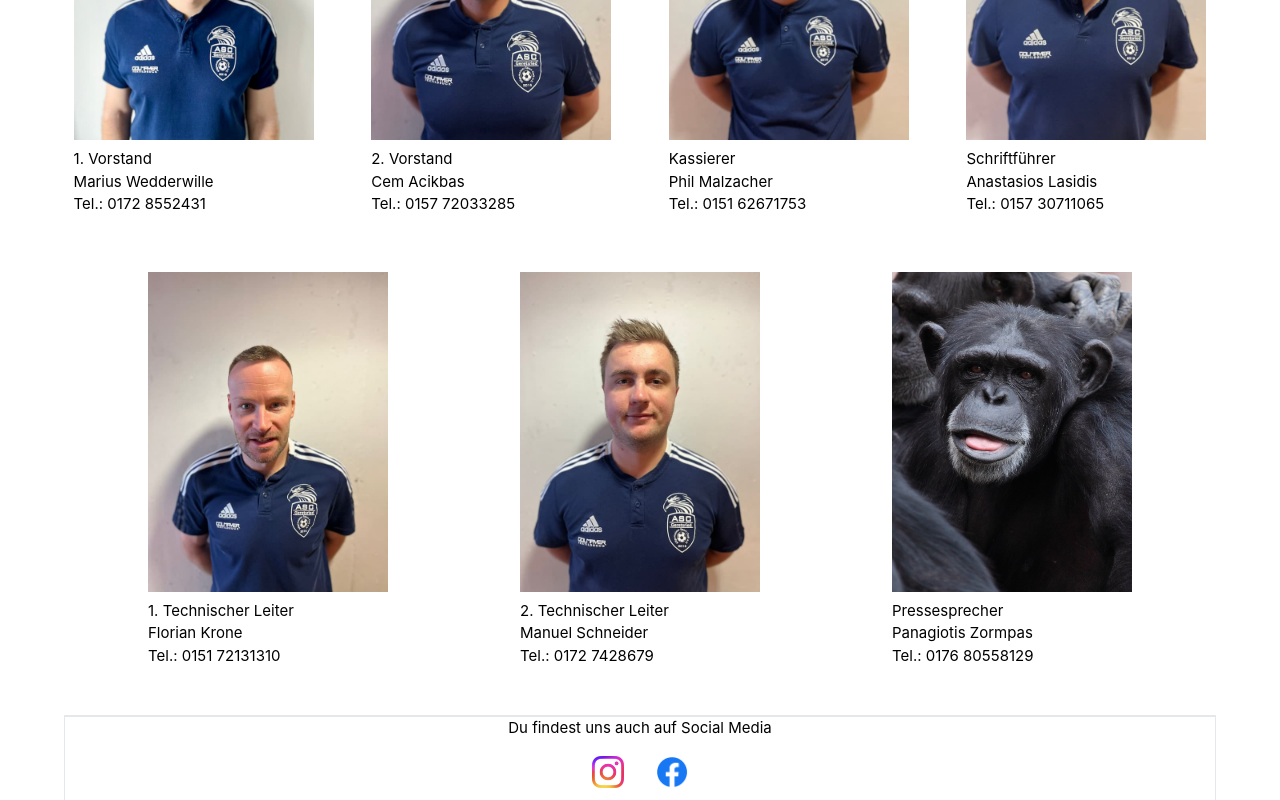
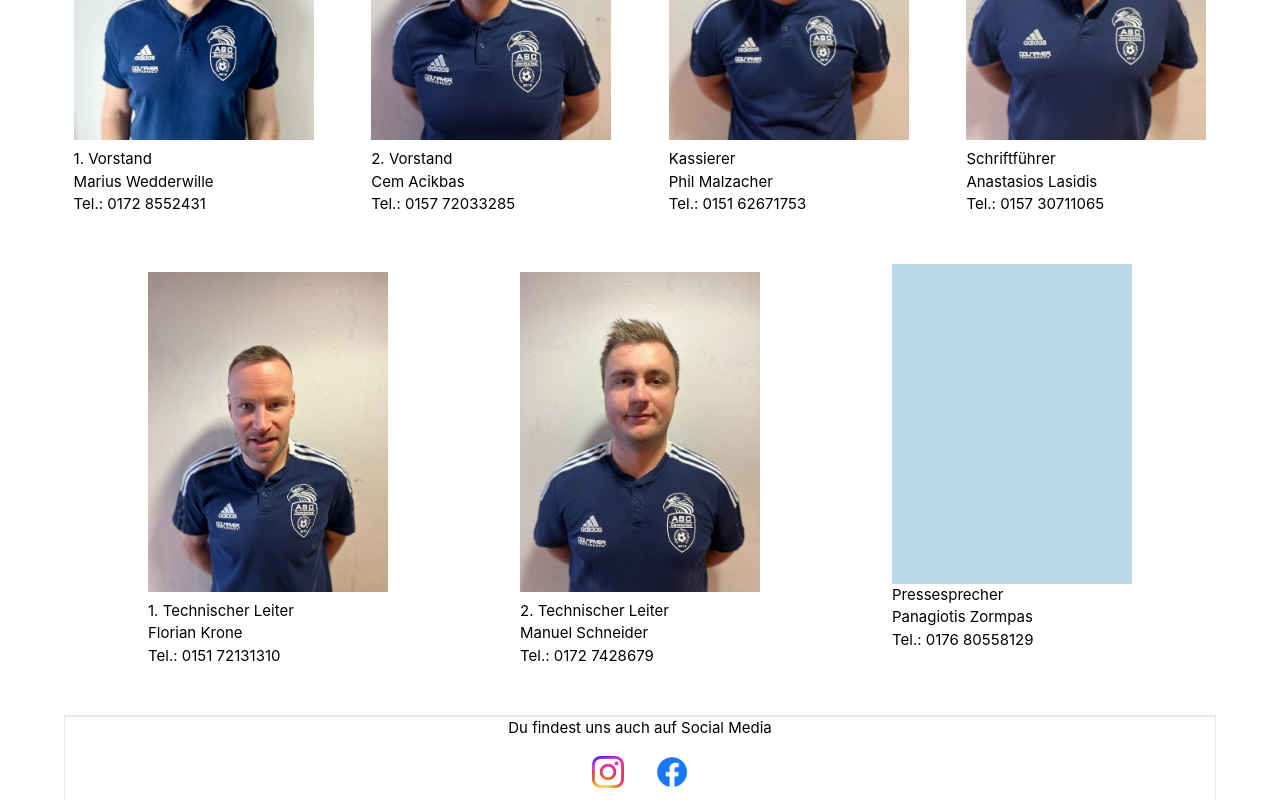
Before and after one commit to dscmari/asc-geretsried-website, a Vue app: page /vorstand in a window 1280 px wide. Shown: the part 494-1294 px from the top of the page. Built offline with nearby package versions, Linux system fonts and the light colour scheme.

Commit message:
update board placeholder

```diff
--- a/src/views/BoardView.vue
+++ b/src/views/BoardView.vue
@@ -69,8 +69,8 @@
             </div>
         </div>
         <div>
-            <div class="py-2">
-                <img class="h-80 w-60" src="/images/platzhalter.jpg" alt="Pressesprecher Panagiotis Zormpas">
+            <div class="py-2 h-80 w-60 bg-[#B9D9EB]">
+                <!-- <img class="h-80 w-60" src="/images/platzhalter.jpg" alt="Pressesprecher Panagiotis Zormpas"> -->
             </div>
             <div>
                 <p>Pressesprecher</p>
```
